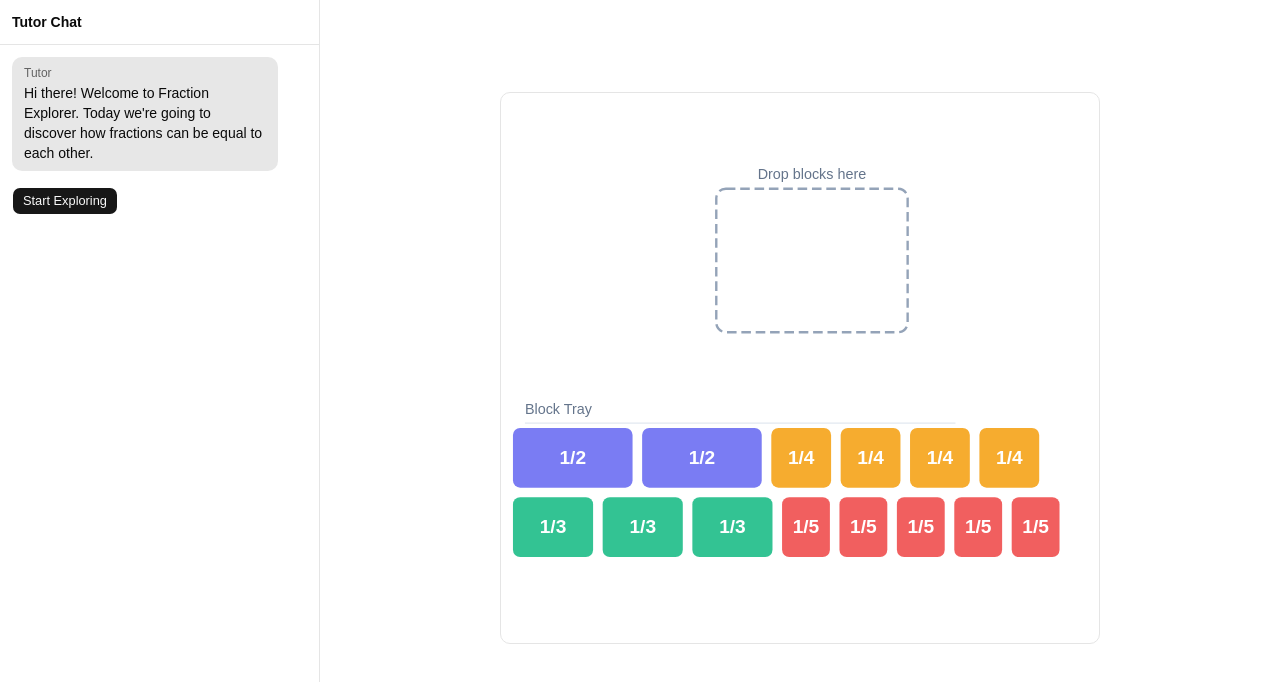
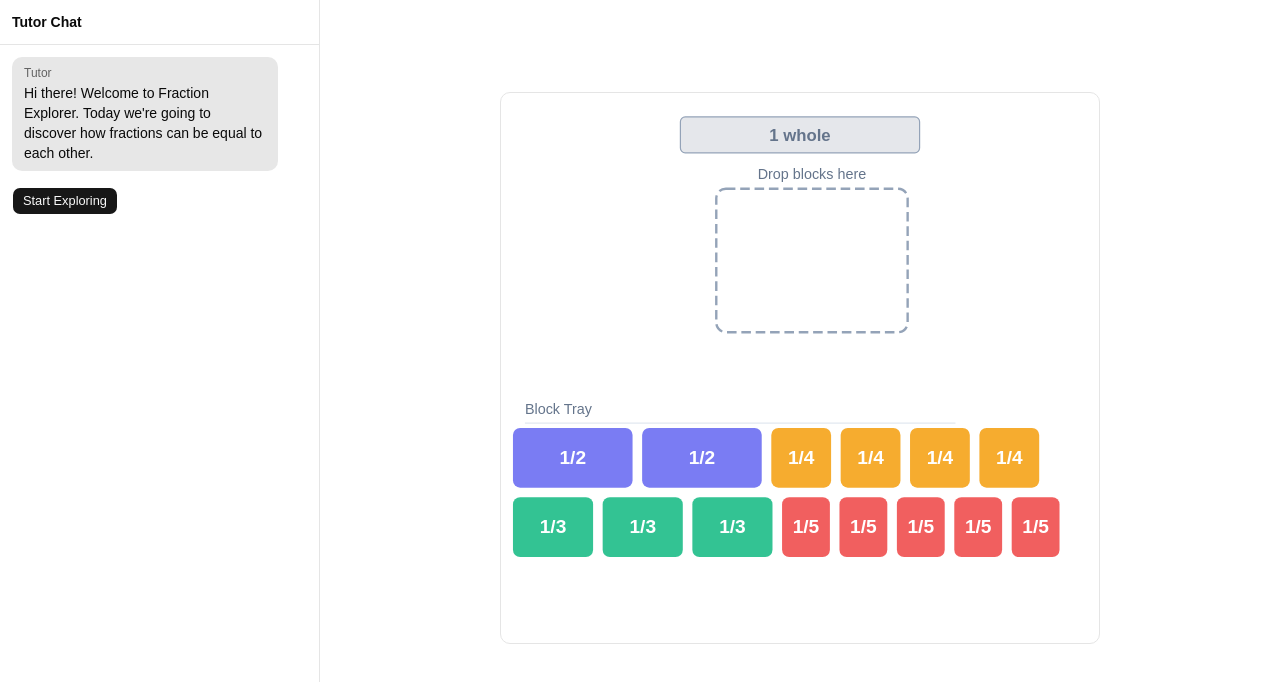
Before and after one commit to jakehemmerle/synthesis, a React (Vite) app in the folder app/: page / in a window 1280 px wide. Shown: the top 682 px of the page. Built offline with nearby package versions, Linux system fonts and the light colour scheme.

Commit message:
feat: add '1 whole' reference bar above comparison zone (syn-kzb)

```diff
--- a/app/src/App.tsx
+++ b/app/src/App.tsx
@@ -18,6 +18,10 @@ interface BlockState {
 }
 
 const TRAY_Y = 280
+const REF_BAR_X = 150
+const REF_BAR_Y = 20
+const REF_BAR_W = 200 // same as BASE_BLOCK_WIDTH so fractions visually align
+const REF_BAR_H = 30
 const ZONE_X = 180
 const ZONE_Y = 80
 const ZONE_W = 160
@@ -395,6 +399,29 @@ function LessonApp() {
           className="w-full max-w-[600px] border border-border rounded-lg bg-white"
           style={{ touchAction: 'none' }}
         >
+          {/* Reference bar — "1 whole" */}
+          <rect
+            x={REF_BAR_X}
+            y={REF_BAR_Y}
+            width={REF_BAR_W}
+            height={REF_BAR_H}
+            fill="#e5e7eb"
+            stroke="#94a3b8"
+            strokeWidth={1}
+            rx={4}
+          />
+          <text
+            x={REF_BAR_X + REF_BAR_W / 2}
+            y={REF_BAR_Y + REF_BAR_H / 2 + 5}
+            textAnchor="middle"
+            fontSize={14}
+            fontWeight="600"
+            fill="#64748b"
+            pointerEvents="none"
+          >
+            1 whole
+          </text>
+
           {isDualZone ? (
             <>
               {/* Zone A */}
```
